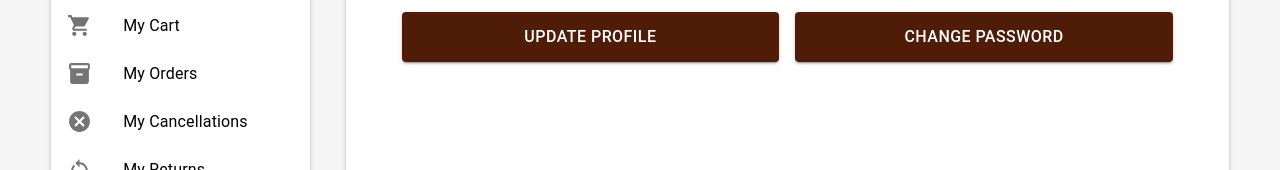
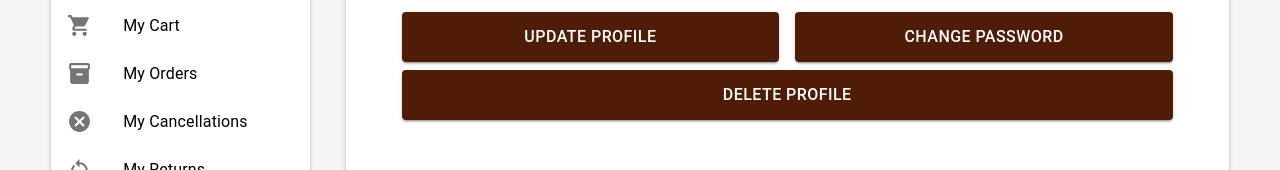
Before and after one commit to NalinMalla/BOSS, a React (Create React App) app: page /profile in a window 1280 px wide. Shown: the part 594-764 px from the top of the page. Built offline with nearby package versions, Linux system fonts and the light colour scheme; no server answers; sample sign-in values are in the browser's storage.

Commit message:
Added Delete User functionality

```diff
--- a/src/screens/profilePage.js
+++ b/src/screens/profilePage.js
@@ -48,6 +48,28 @@ const ProfilePage = () => {
       .catch((error) => null);
   };
 
+  const deleteUserProfile = () => {
+    const ApiURL = `http://localhost:5000/users/delete/${userId}`;
+    if (
+      window.confirm(
+        "Your profile is about to be deleted. \nAre you sure you want to delete your user profile?"
+      )
+    ) {
+      axios
+      .delete(ApiURL)
+      .then(
+        (res) => {
+          alert("Profile successfully deleted.");
+          window.location.href = "/logOut";
+        },
+        (err) => {
+          alert("Profile was not deleted.\nError: " + err);
+          console.log("Err");
+        }
+      );
+    }
+  };
+
   async function initializeUserData(userId) {
     const userInfo = await getUserInfoById(userId);
     if (userInfo === "") {
@@ -74,8 +96,7 @@ const ProfilePage = () => {
       localStorage.setItem("userLastName", user.userName.lastName);
       localStorage.setItem("userContact", user.contact);
       localStorage.setItem("userProfilePic", user.profilePic);
-    }
-    else{
+    } else {
       alert("User not found.");
     }
   }
@@ -409,6 +430,20 @@ const ProfilePage = () => {
                   Change Password
                 </Button>
               </Stack>
+              <Grid item xs={12} sm={12}>
+                <Button
+                  fullWidth
+                  variant="contained"
+                  onClick={deleteUserProfile}
+                  sx={{
+                    height: "50px",
+                    backgroundColor: Colors.primary,
+                    fontSize: "16px",
+                  }}
+                >
+                  DELETE PROFILE
+                </Button>
+              </Grid>
             </Box>
           </Box>
         </div>
```
